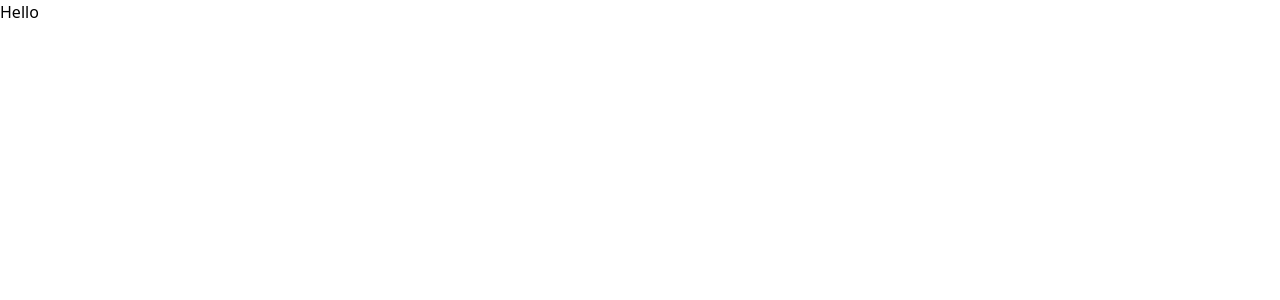
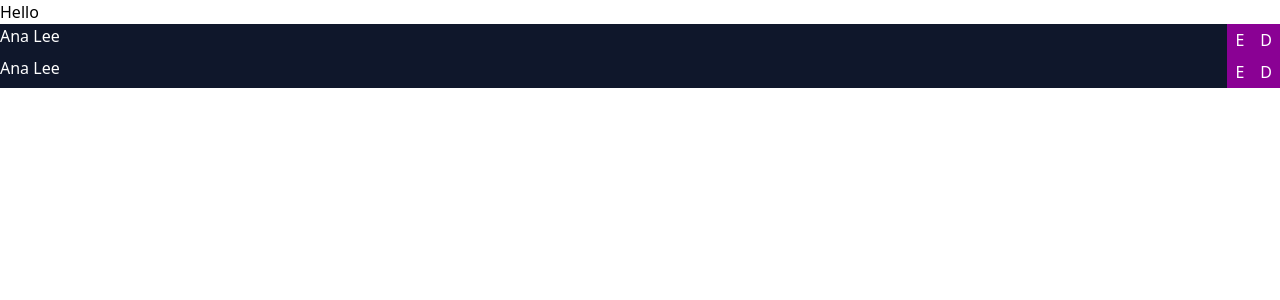
Before and after one commit to Sanskar801/contact-directory, a React app in the folder frontend/: page / in a window 1280 px wide. Shown: the top 300 px of the page. Built offline with nearby package versions, Linux system fonts and the light colour scheme; the HTML template or start-up script is replaced by a standard one.

Commit message:
Structure implementation of Contact card and list

```diff
--- a/frontend/src/App.tsx
+++ b/frontend/src/App.tsx
@@ -1,9 +1,11 @@
+import ContactList from "./components/ContactList";
 
 
 export default function App() {
   return (
     <div>
       Hello
+      <ContactList />
     </div>
   )
 }
--- a/frontend/src/components/ContactList.tsx
+++ b/frontend/src/components/ContactList.tsx
@@ -0,0 +1,11 @@
+import ContactCard from "./ui/ContactCard";
+
+
+export default function ContactList() {
+    return (
+        <div>
+            <ContactCard />
+            <ContactCard />
+        </div>
+    )
+}
--- a/frontend/src/components/ui/ContactCard.tsx
+++ b/frontend/src/components/ui/ContactCard.tsx
@@ -1,9 +1,24 @@
-// import React from 'react'
+import { useState } from "react";
+
 
 export default function ContactCard() {
-  return (
-    <div>
-
-    </div>
-  )
+    const [isToggleOpen, setIsToggleOpen] = useState(false);
+    return (
+        <div className="text-white">
+            <div
+                className="flex justify-between bg-slate-900"
+                onClick={() => setIsToggleOpen(!isToggleOpen)}
+            >
+                <label className="">Ana Lee</label>
+                <div className="btn-grp flex">
+                    <button className="bg-fuchsia-800 px-2 py-1">E</button>
+                    <button className="bg-fuchsia-800 px-2 py-1">D</button>
+                </div>
+            </div>
+            {isToggleOpen && <div className="flex flex-col bg-slate-700">
+                <label>+91 9933448326</label>
+                <label>analee@gmail.com</label>
+            </div>}
+        </div>
+    )
 }
```
Also changed, not shown: frontend/src/types/index.ts (+7 -0 lines), 1 other file (tests, documents, lock files or other folders).
